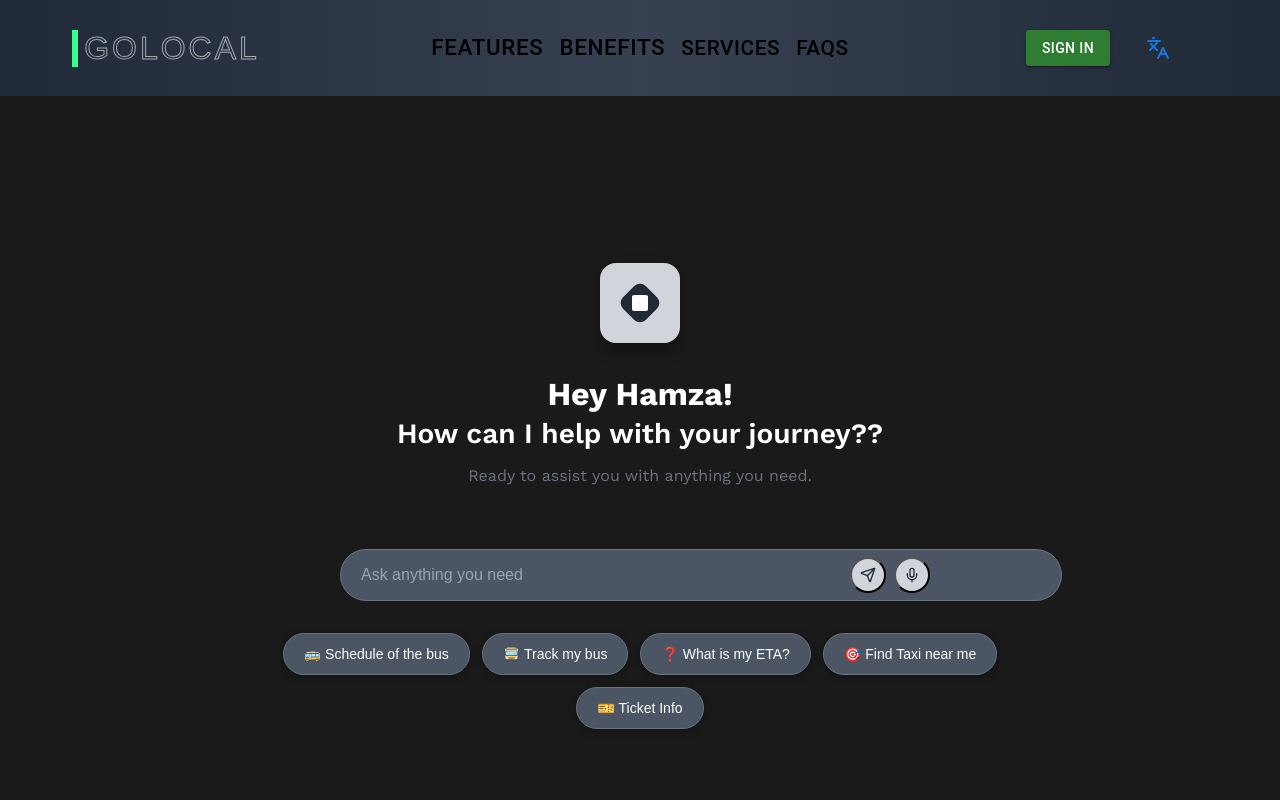
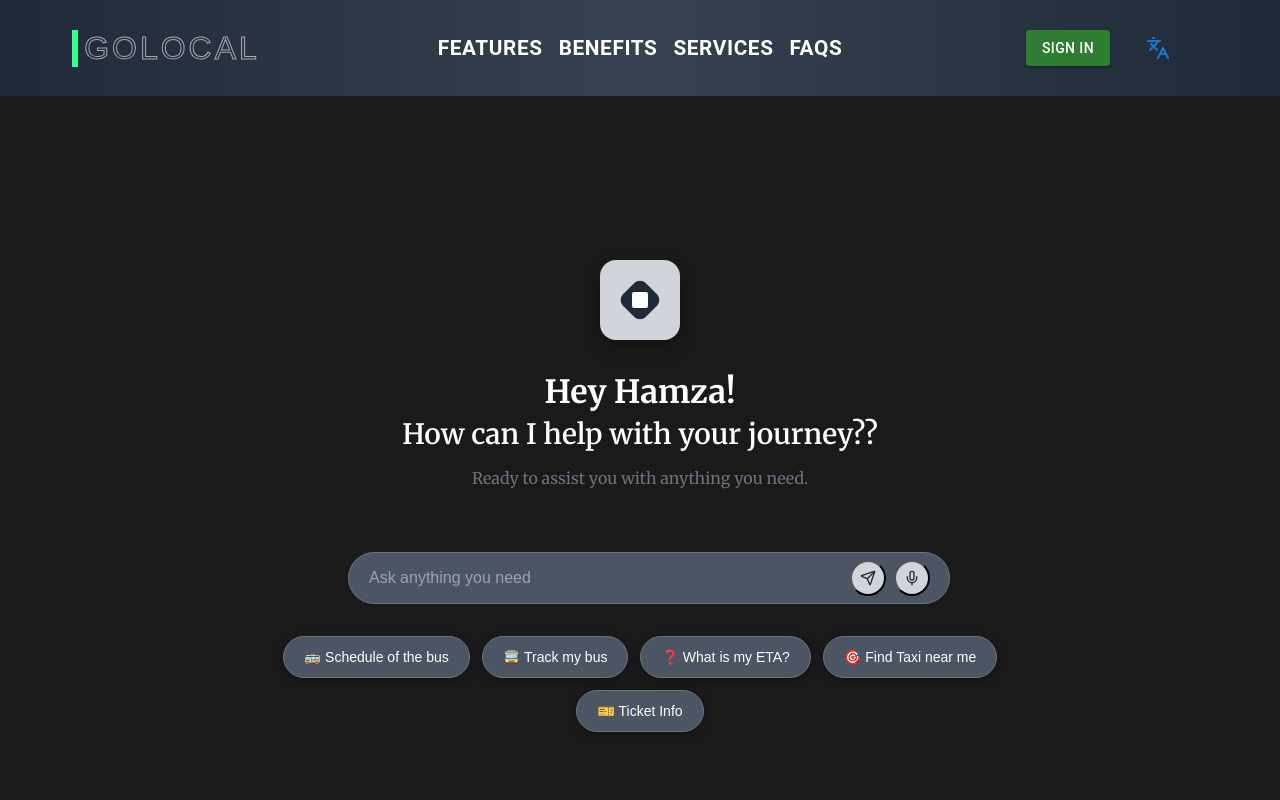
Before and after one commit to Hamzakhan2005/SIH-Project-A, a React (Vite) app in the folder frontend/: page /voice in a window 1280 px wide. Shown: the top 800 px of the page. Built offline with nearby package versions, Linux system fonts and the light colour scheme.

Commit message:
37th commit

```diff
--- a/frontend/index.html
+++ b/frontend/index.html
@@ -10,7 +10,13 @@
       href="https://fonts.googleapis.com/css2?family=Karla:ital,wght@0,200..800;1,200..800&family=PT+Sans:ital,wght@0,400;0,700;1,400;1,700&family=Work+Sans:ital,wght@0,100..900;1,100..900&display=swap"
       rel="stylesheet"
     />
-    <title>SIH-Project-A</title>
+    <link rel="preconnect" href="https://fonts.googleapis.com" />
+    <link rel="preconnect" href="https://fonts.gstatic.com" crossorigin />
+    <link
+      href="https://fonts.googleapis.com/css2?family=Merriweather:ital,opsz,wght@0,18..144,300..900;1,18..144,300..900&display=swap"
+      rel="stylesheet"
+    />
+    <title>GoLocal</title>
   </head>
   <body>
     <div id="root"></div>
--- a/frontend/src/components/Assistant.jsx
+++ b/frontend/src/components/Assistant.jsx
@@ -62,7 +62,7 @@ export default function ChatAssistantPage() {
                 value={message}
                 onChange={(e) => setMessage(e.target.value)}
                 placeholder="Ask anything you need"
-                className="w-[100%] pl-[20px] pr-[100px] py-[16px] bg-[#4b5563] text-[#ffffff] placeholder-[#9ca3af] rounded-[50px] focus:outline-none focus:ring-[2px] focus:ring-[#10b981] text-[16px] border border-[#6b7280]"
+                className="w-[80%] ml-[0.5rem] pl-[20px] pr-[100px] py-[16px] bg-[#4b5563] text-[#ffffff] placeholder-[#9ca3af] rounded-[50px] focus:outline-none focus:ring-[2px] focus:ring-[#10b981] text-[16px] border border-[#6b7280]"
                 onKeyPress={(e) => e.key === "Enter" && handleSendMessage()}
               />
               <div className="absolute right-[10px] top-[50%] transform -translate-y-[50%] flex items-center gap-[8px]">
--- a/frontend/src/components/Navbar.jsx
+++ b/frontend/src/components/Navbar.jsx
@@ -51,25 +51,53 @@ const Navbar = () => {
         <div className="w-[50%] flex justify-center nav-links">
           <BootstrapTooltip
             title="Features"
-            style={{ color: "black", fontSize: "1.4rem" }}
+            style={{
+              color: "white",
+              fontSize: "1.3rem",
+              fontWeight: "600",
+              transition: "color 0.3s",
+            }}
+            onMouseOver={(e) => (e.target.style.color = "#10B981")}
+            onMouseOut={(e) => (e.target.style.color = "white")}
           >
             <Button className="text-[2rem]">Features</Button>
           </BootstrapTooltip>
           <BootstrapTooltip
             title="Benefits"
-            style={{ color: "black", fontSize: "1.4rem" }}
+            style={{
+              color: "white",
+              fontSize: "1.3rem",
+              fontWeight: "600",
+              transition: "color 0.3s",
+            }}
+            onMouseOver={(e) => (e.target.style.color = "#10B981")}
+            onMouseOut={(e) => (e.target.style.color = "white")}
           >
             <Button>Benefits</Button>
           </BootstrapTooltip>
           <BootstrapTooltip
             title="Services"
-            style={{ color: "black", fontSize: "1.3rem" }}
+            style={{
+              color: "white",
+              fontSize: "1.3rem",
+              fontWeight: "600",
+              transition: "color 0.3s",
+            }}
+            onMouseOver={(e) => (e.target.style.color = "#10B981")}
+            onMouseOut={(e) => (e.target.style.color = "white")}
           >
             <Button>Services</Button>
           </BootstrapTooltip>
           <BootstrapTooltip
             title="FAQs"
-            style={{ color: "black", fontSize: "1.3rem" }}
+            style={{
+              color: "white",
+              fontSize: "1.3rem",
+              fontWeight: "600",
+              transition: "color 0.3s",
+            }}
+            onMouseOver={(e) => (e.target.style.color = "#10B981")}
+            onMouseOut={(e) => (e.target.style.color = "white")}
           >
             <Button>FAQs</Button>
           </BootstrapTooltip>
--- a/frontend/src/index.css
+++ b/frontend/src/index.css
@@ -6,7 +6,9 @@
 
 body {
   /* background: linear-gradient(135deg, #0c0d0f 0%, #111416 50%, #1a1e1b 100%); */
+
   margin: 0;
   padding: 0;
-  font-family: "Work Sans", sans-serif;
+  font-family: "Merriweather", serif;
+  font-optical-sizing: auto;
 }
```
